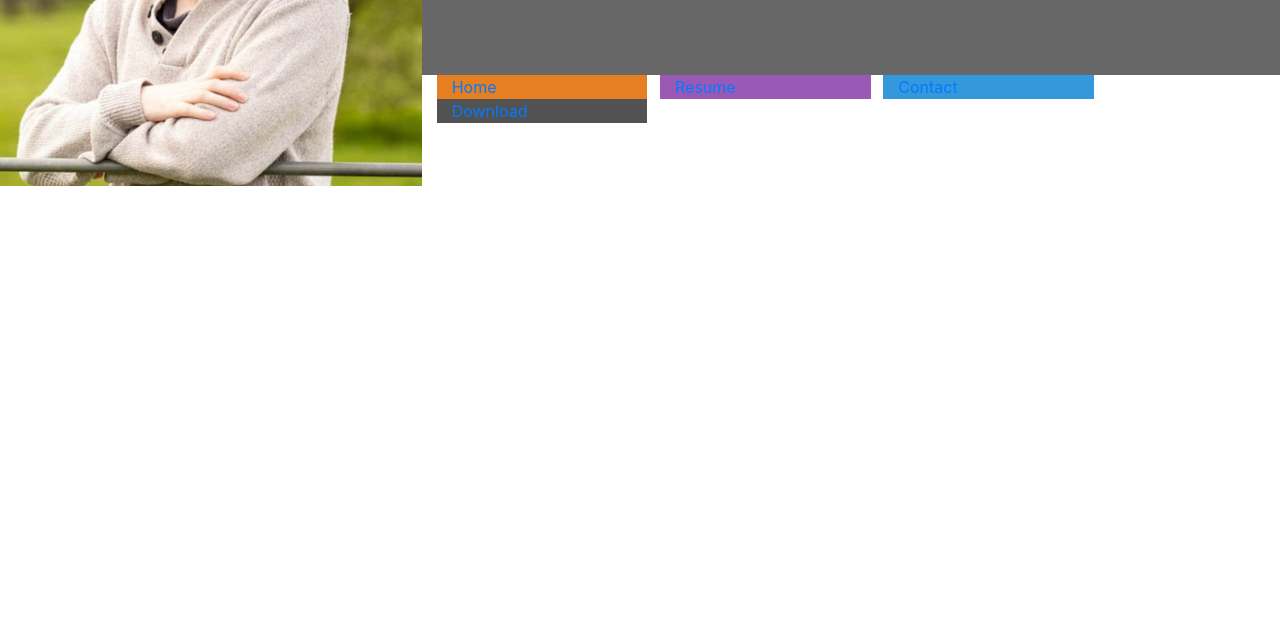
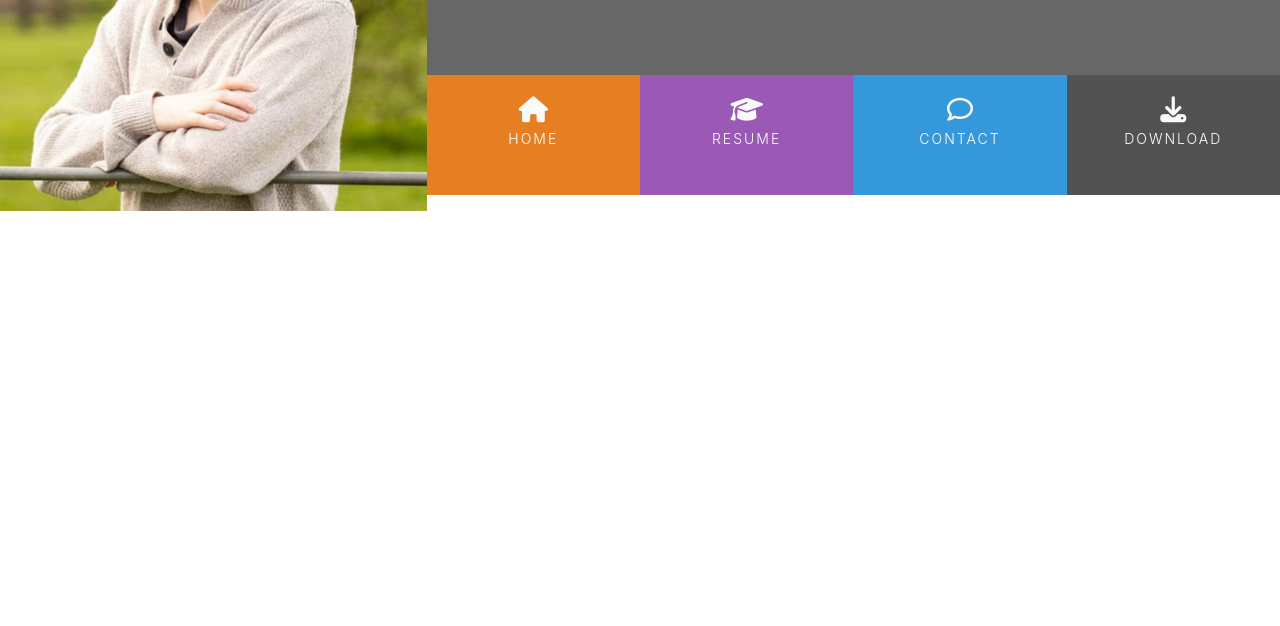
Before and after one commit to jftjenkins/resume, a plain HTML site: page index.html in a window 1280 px wide. Shown: the part 174-800 px from the top of the page. Drawn offline with nearby package versions, Linux system fonts and the light colour scheme.

Commit message:
style: Added font awesome and style text of nav.

```diff
--- a/assets/css/style.css
+++ b/assets/css/style.css
@@ -59,3 +59,47 @@ header {
     margin-bottom: 90px;
     color: #ffffff;
 }
+
+.list-inline-item:not(:last-child) {
+    margin: 0;
+}
+
+.menucontainer {
+    font-size: 0;
+}
+
+#nav li {
+    font-size: 14px;
+    padding: 0;
+}
+
+.menuitem {
+    height: 120px;
+    text-align: center;
+    padding: 0;
+}
+
+.menuitem a {
+    width: 100%;
+    text-decoration: none;
+    color: #ffffff;
+    height: 120px;
+}
+
+.menuitem a i {
+    padding-top: 22px;
+    display: block;
+    color: #fafafa;
+    font-size: 26px;
+}
+
+.menuitem span {
+    display: block;
+    width: 100%;
+    padding-top: 5px;
+    text-align: center;
+    text-transform: uppercase;
+    font-size: 14px;
+    font-weight: 300;
+    letter-spacing: 2px;
+}
--- a/index.html
+++ b/index.html
@@ -23,35 +23,49 @@
 
   <body>
     <header>
-      <div class="row">
+      <div class="row no-gutters">
         <a class="col-md-4 logo" href="index.html"> </a>
         <div class="col-md-8">
-          <div class="row bg-color-name-title">
+          <div class="row no-gutters bg-color-name-title">
             <div class="col heading">
               <h1 class="name">Joseph Jenkins</h1>
               <h2 class="title">Full Stack Developer</h2>
             </div>
           </div>
-          <div class="row">
+          <div class="row no-gutters">
             <div class="col">
-              <ul id="nav" class="list-inline">
-                <li class="col-6 col-sm-3 ui-menu-color-home list-inline-item">
-                  <a href="#"><span>Home</span></a>
+              <ul id="nav" class="list-inline menucontainer">
+                <li
+                  class="col-6 col-sm-3 ui-menu-color-home list-inline-item menuitem"
+                >
+                  <a href="#"
+                    ><i class="fa fa-home" aria-hidden="true"></i
+                    ><span>Home</span></a
+                  >
                 </li>
                 <li
-                  class="col-6 col-sm-3 ui-menu-color-resume list-inline-item"
+                  class="col-6 col-sm-3 ui-menu-color-resume list-inline-item menuitem"
                 >
-                  <a href="#"><span>Resume</span></a>
+                  <a href="#"
+                    ><i class="fa fa-graduation-cap" aria-hidden="true"></i
+                    ><span>Resume</span></a
+                  >
                 </li>
                 <li
-                  class="col-6 col-sm-3 ui-menu-color-contact list-inline-item"
+                  class="col-6 col-sm-3 ui-menu-color-contact list-inline-item menuitem"
                 >
-                  <a href="#"><span>Contact</span></a>
+                  <a href="#"
+                    ><i class="fa fa-comment-o" aria-hidden="true"></i
+                    ><span>Contact</span></a
+                  >
                 </li>
                 <li
-                  class="col-6 col-sm-3 ui-menu-color-download list-inline-item"
+                  class="col-6 col-sm-3 ui-menu-color-download list-inline-item menuitem"
                 >
-                  <a href="#"><span>Download</span></a>
+                  <a href="#"
+                    ><i class="fa fa-download" aria-hidden="true"></i
+                    ><span>Download</span></a
+                  >
                 </li>
               </ul>
             </div>
```
